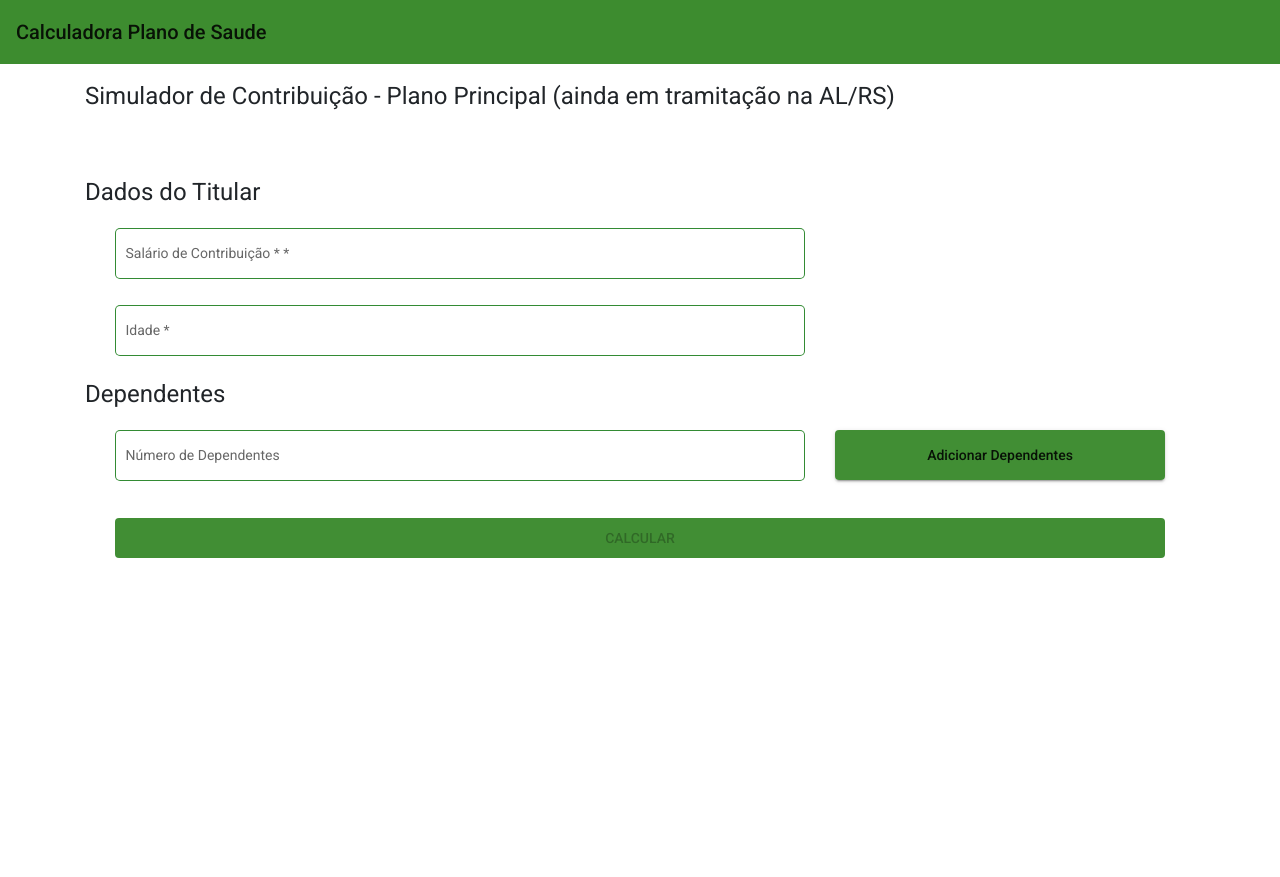
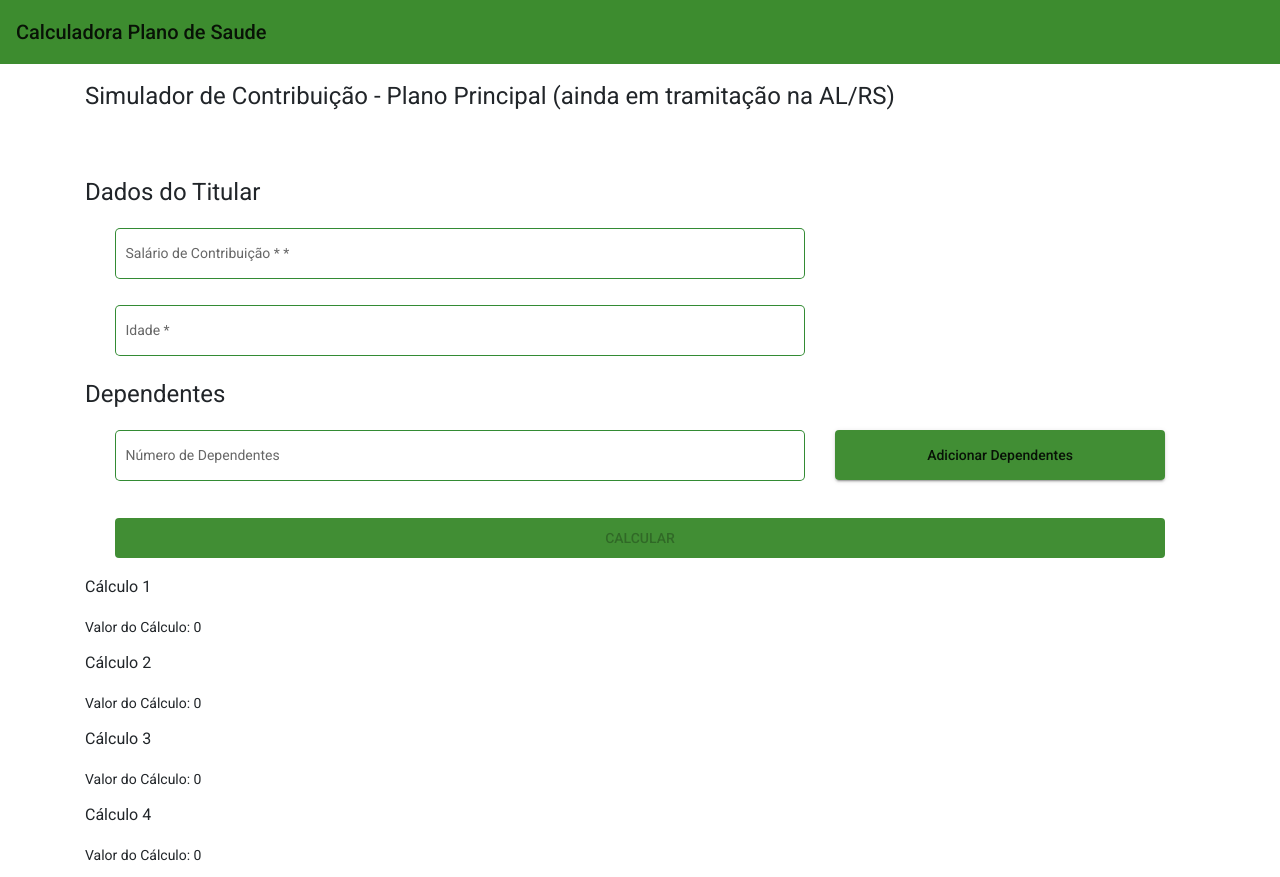
Before and after one commit to robertnathanmoraes/calc, an Angular app: page / in a window 1280 px wide. Before the commit the page ends 800 px from the top, so only its background shows below. Built offline with nearby package versions, Linux system fonts and the light colour scheme; what @scullyio/ng-lib, ng2-currency-mask, ngx-mask would draw is missing.

Commit message:
layout formulario

```diff
--- a/src/app/app.component.html
+++ b/src/app/app.component.html
@@ -101,10 +101,27 @@
         </mat-list>
       </div>
     </div>
-    <div *ngFor="let resultado of resultados">
-      <p>Faixa de idade: {{ resultado.faixaIdade }}</p>
-      <p>Valor do cálculo: {{ resultado.valorCalculo.toFixed(2) }}</p>
-      <hr>
+    <div>
+      <h3>Cálculo 1</h3>
+      <p>Valor do Cálculo: {{ calcular1 }}</p>
+    </div>
+
+    <!-- Cálculo 2 -->
+    <div>
+      <h3>Cálculo 2</h3>
+      <p>Valor do Cálculo: {{ calcular2 }}</p>
+    </div>
+
+    <!-- Cálculo 3 -->
+    <div>
+      <h3>Cálculo 3</h3>
+      <p>Valor do Cálculo: {{ calcular3 }}</p>
+    </div>
+
+    <!-- Cálculo 4 -->
+    <div>
+      <h3>Cálculo 4</h3>
+      <p>Valor do Cálculo: {{ calcular4 }}</p>
     </div>
 
 
--- a/src/app/app.component.ts
+++ b/src/app/app.component.ts
@@ -16,6 +16,10 @@ export class AppComponent {
   resultado: string = '';
   submitForm: any;
   faixaIdade: string | undefined
+  calcular1: number = 0;
+  calcular2: number = 0;
+  calcular3: number = 0;
+  calcular4: number = 0;
   grauDependencia = [
     {
       nome: 'Cônjuge e companheiro(a)',
@@ -95,6 +99,8 @@ export class AppComponent {
     }
 
     this.faixasEtarias = faixasEtariasJSON.faixas;
+    const salario = parseFloat(this.submitForm.value.salarioContribuicao);
+    const idade = parseFloat(this.submitForm.value.idade);
 
     // Calcular resultados para todas as faixas etárias
     this.resultados = this.faixasEtarias.map((faixa) => {
@@ -103,6 +109,15 @@ export class AppComponent {
         valorCalculo: this.calcularTetoPorcentagem(faixa),
       };
     });
+
+    // @ts-ignore
+    this.calcular1 = this.calcularCenario1(salario);
+    // @ts-ignore
+    this.calcular2 = this.calcularCenario2(salario, idade);
+    // @ts-ignore
+    this.calcular3 = this.calcularCenario3(salario);
+    // @ts-ignore
+    this.calcular4 = this.calcularCenario4(salario);
   }
 
   getIdadeFaixa(faixa: FaixaEtaria): string {
@@ -131,6 +146,7 @@ export class AppComponent {
     const faixaIdade = this.obterFaixaIdade(idade);
     // @ts-ignore
     this.resultados.push({ salario, idade, faixaIdade, valor });
+    return valor
   }
 
   calcularCenario2(salario: any, idade: number) {
@@ -142,6 +158,8 @@ export class AppComponent {
     const faixaIdade = this.obterFaixaIdade(idade);
     // @ts-ignore
     this.resultados.push({ salario, idade, faixaIdade, valor });
+    return valor
+
   }
 
   calcularCenario3(salario: number) {
@@ -149,6 +167,8 @@ export class AppComponent {
     const valor = (salario * 60) / 100 + salario;
     // @ts-ignore
     this.resultados.push({ salario, idade: null, faixaIdade: null, valor });
+    return valor
+
   }
 
   calcularCenario4(salario: number) {
@@ -157,6 +177,8 @@ export class AppComponent {
     const valor = (valorCenario3 * 3.1) / 100;
     // @ts-ignore
     this.resultados.push({ salario, idade: null, faixaIdade: null, valor });
+    return valor
+
   }
 
   // Outros métodos de cálculo...
```
